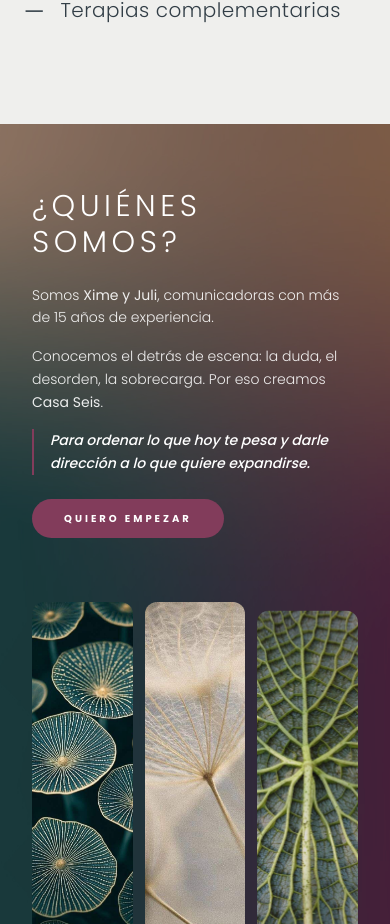
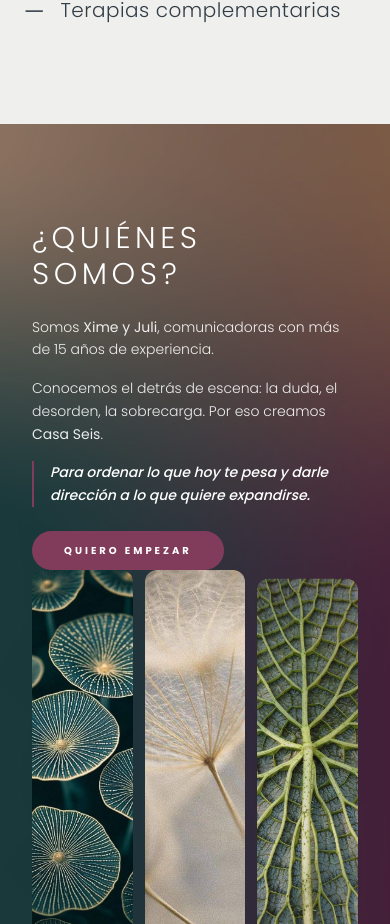
Before and after one commit to somoscasaseis/somoscasaseis, a Next.js app: page / in a window 390 px wide. Shown: the part 6398-7322 px from the top of the page. Built offline with nearby package versions, Linux system fonts and the light colour scheme; a web font is replaced by a local one.

Commit message:
Mobile: add top padding to avoid navbar

```diff
--- a/src/components/v2/sections/AboutV2.tsx
+++ b/src/components/v2/sections/AboutV2.tsx
@@ -127,7 +127,7 @@ export const AboutV2 = () => {
           {/* Mobile: Text top */}
           <motion.div
             style={{ opacity: mobileTextOpacity, y: mobileTextY }}
-            className="relative z-20 px-8 py-16"
+            className="relative z-20 px-8 pt-24 md:pt-16"
           >
             <h2 className="text-3xl font-light tracking-[0.15em] text-white uppercase mb-6">
               <SplitReveal text="¿QUIÉNES SOMOS?" />
```
